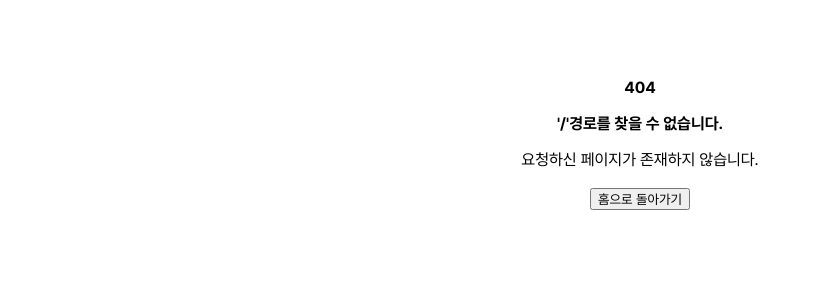
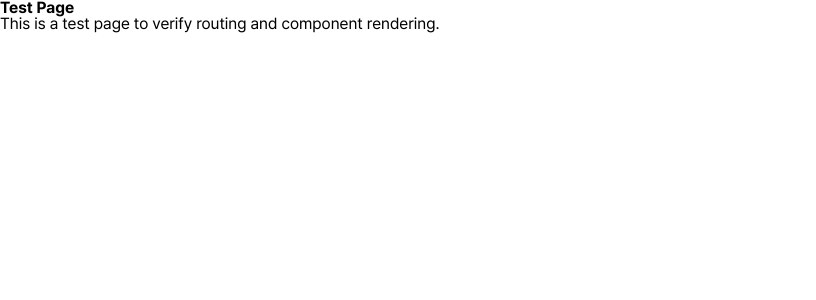
Before and after one commit to Chiman2937/team2-rolling-app, a React (Vite) app: page / in a window 1280 px wide. Before the commit this address had no page. Shown: the top 300 px of the page, without its empty margins (0-816 px from the left). Built offline with nearby package versions, Linux system fonts and the light colour scheme.

Commit message:
fix(/routes): AppRouter을 정상 작동하도록 수정했습니다. #32

```diff
--- a/eslint.config.js
+++ b/eslint.config.js
@@ -2,7 +2,7 @@ import js from '@eslint/js';
 import globals from 'globals';
 import reactHooks from 'eslint-plugin-react-hooks';
 import reactRefresh from 'eslint-plugin-react-refresh';
-
+import react from 'eslint-plugin-react';
 export default [
   { ignores: ['dist'] },
   {
@@ -17,12 +17,14 @@ export default [
       },
     },
     plugins: {
+      react,
       'react-hooks': reactHooks,
       'react-refresh': reactRefresh,
     },
     rules: {
       ...js.configs.recommended.rules,
       ...reactHooks.configs.recommended.rules,
+      'react/jsx-uses-vars': 'warn', // JSX에서 사용된 변수를 무시하지 않도록 설정
       'no-unused-vars': ['error', { varsIgnorePattern: '^[A-Z_]' }],
       'react-refresh/only-export-components': ['warn', { allowConstantExport: true }],
     },
--- a/package.json
+++ b/package.json
@@ -17,6 +17,7 @@
     ]
   },
   "dependencies": {
+    "eslint-plugin-react": "^7.37.5",
     "react": "^19.1.0",
     "react-dom": "^19.1.0",
     "react-router-dom": "^7.6.1"
--- a/src/routes/AppRouter.jsx
+++ b/src/routes/AppRouter.jsx
@@ -15,8 +15,8 @@ export default function AppRouter() {
     <Suspense fallback={<Loading />}>
       <Routes>
         {/* {라우터 배열에서 경로를 탐색함} */}
-        {routes.map(({ path, element: Component }) => (
-          <Route key={path} path={path} element={Component} />
+        {routes.map(({ path, element: Page }) => (
+          <Route key={path} path={path} element={<Page />} />
         ))}
 
         {/* 매칭되는 경로가 없다면 notFound 페이지로 이동 */}
--- a/src/routes/routes.js
+++ b/src/routes/routes.js
@@ -1,10 +1,11 @@
-//import { lazy } from 'react';
+import { lazy } from 'react';
 // 각 페이지의 주소와 컴포넌트를 매핑하는 라우트 설정 파일
 // lazy를 사용하면, 컴포넌트가 필요할 때만 불러와서 초기 로딩 속도를 개선할 수 있습니다.
 
-//ex): const PostPage = lazy(() => import('@/pages/PostPage/PostPage.jsx'));
+const TestPage = lazy(() => import('@/pages/TestPage.jsx'));
 export const routes = [
   // ex: { path: '/post', element: PostPage }, // 게시글 작성 페이지
   //ex2: { path: '/list', element: ListPage },
-  // …추가 라우트
+  { path: '/', element: TestPage },
+  // 추가 라우트..
 ];
```
Also changed, not shown: 1 other file (tests, documents, lock files or other folders).
